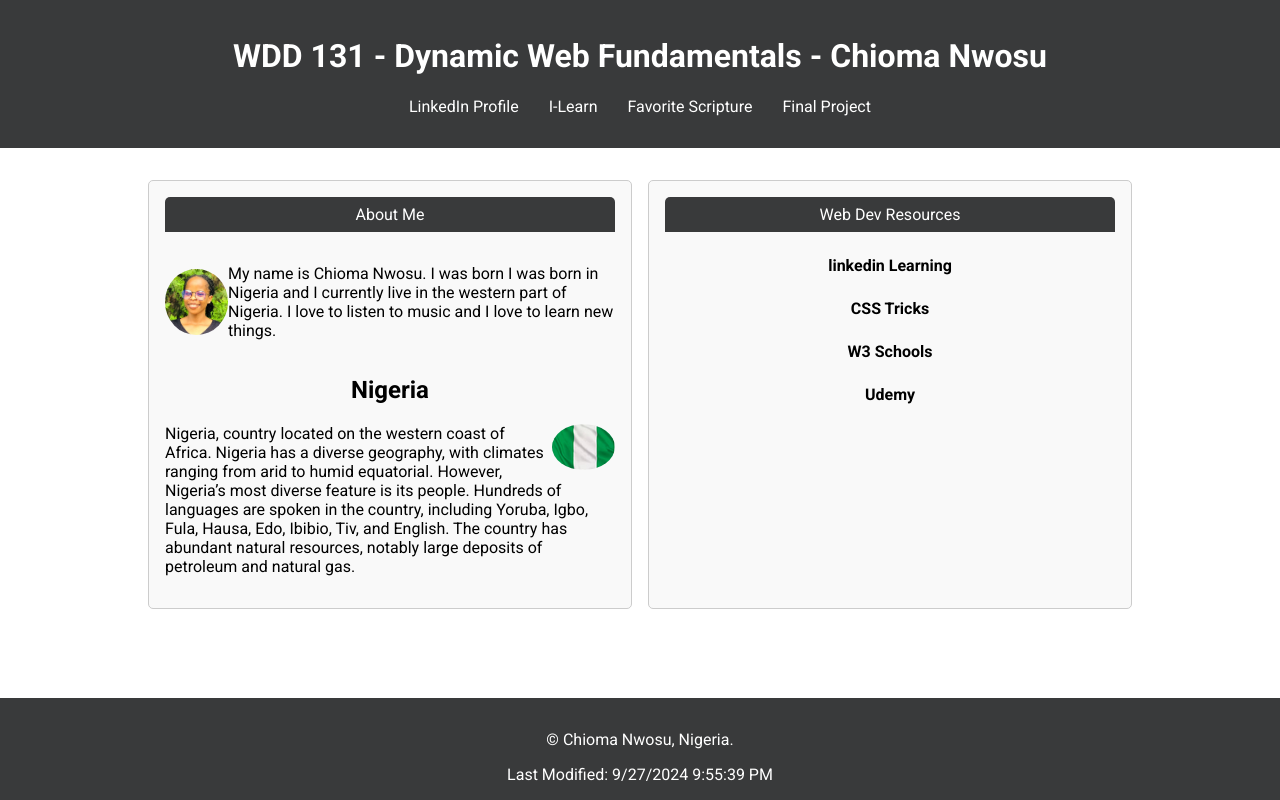
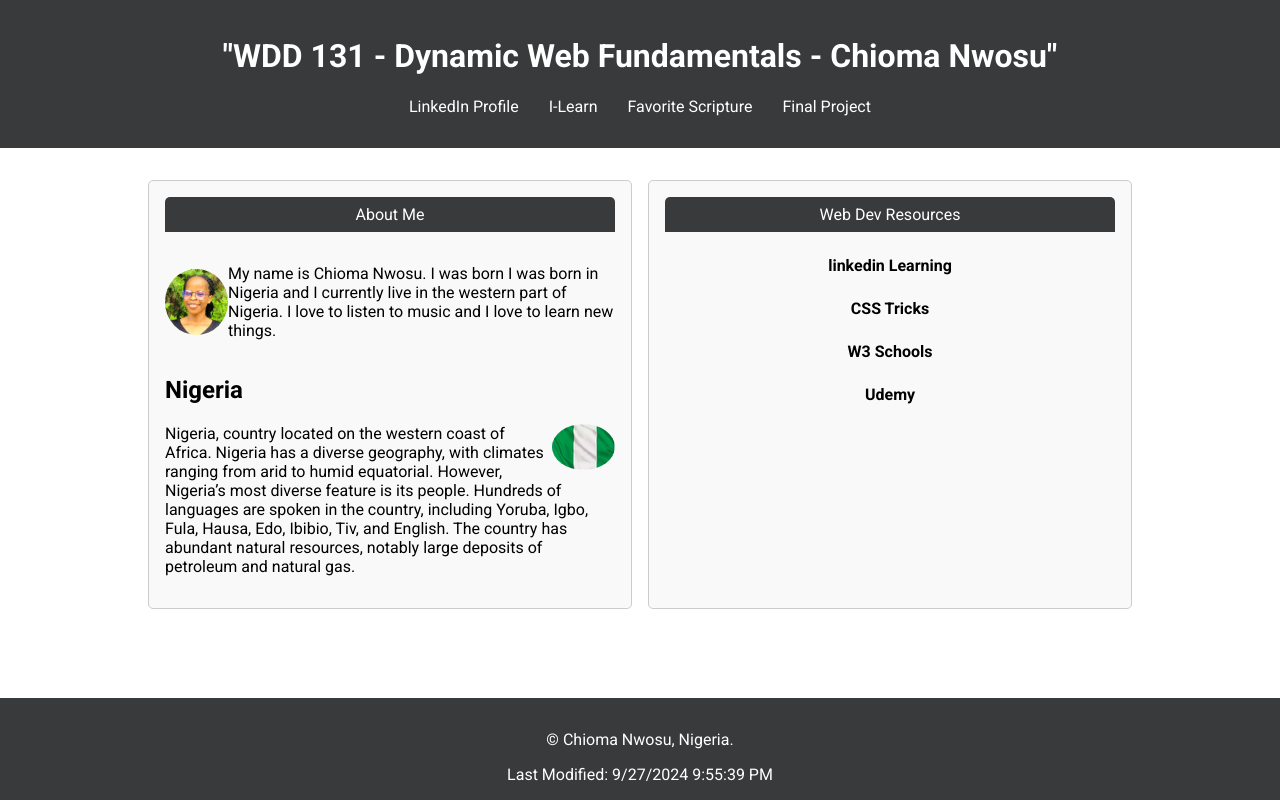
Before and after one commit to Totonzinto/wdd131, a plain HTML site: page index.html in a window 1280 px wide. Drawn offline with Linux system fonts and the light colour scheme.

Commit message:
made some changes

```diff
--- a/index.html
+++ b/index.html
@@ -3,17 +3,18 @@
 <head>
     <meta charset="UTF-8">
     <meta name="viewport" content="width=device-width, initial-scale=1.0">
-    <title>WDD 131 - Dynamic Web Fundamentals - Chioma Nwosu</title>
-    <meta name="description" content="My name is Chioma Nwosu, I am from Nigeria,and my country is located on the western coast of Africa. The country has abundant natural resources, notably large deposits of petroleum and natural gas.">
+    <title>"WDD 131 - Dynamic Web Fundamentals - Chioma Nwosu"</title>
+    <meta name="description" content="Dynamic Web Fundamentals Example">
     <meta name="author" content="Chioma Nwosu">
     <link rel="preconnect" href="https://fonts.googleapis.com">
     <link rel="preconnect" href="https://fonts.gstatic.com" crossorigin>
     <link href="https://fonts.googleapis.com/css2?family=Roboto:ital,wght@0,100;0,300;0,400;0,500;0,700;0,900;1,100;1,300;1,400;1,500;1,700;1,900&display=swap" rel="stylesheet">
     <link rel="stylesheet" href="styles/base.css">
     <script src="scripts/getdates.js" defer></script>
+</head>
 <body>
     <header>
-        <h1>WDD 131 - Dynamic Web Fundamentals - Chioma Nwosu</h1>
+        <h1>"WDD 131 - Dynamic Web Fundamentals - Chioma Nwosu"</h1>
         <nav>
             <ul>
                 <li><a href="https://www.linkedin.com/in/chioma-nwosu-53582823a/">LinkedIn Profile</a></li>
@@ -32,7 +33,7 @@
                 <p>My name is Chioma Nwosu. I was born I was born in Nigeria and I currently live in the western part of Nigeria. I love to listen to music and I love to learn new things.</p>
                 </div>
 
-                <h2>Nigeria</h2>
+                <h1>Nigeria</h1>
                 <img src="images/flag.png" alt="Nigerian flag">
                 <p>Nigeria, country located on the western coast of Africa. Nigeria has a diverse geography, with climates ranging from arid to humid equatorial. However, Nigeria’s most diverse feature is its people. Hundreds of languages are spoken in the country, including Yoruba, Igbo, Fula, Hausa, Edo, Ibibio, Tiv, and English. The country has abundant natural resources, notably large deposits of petroleum and natural gas.</p>
                 </section>
--- a/styles/base.css
+++ b/styles/base.css
@@ -84,9 +84,6 @@ main {
   border-radius: 5px 5px 0 0;
   margin-bottom: 1rem;
 }
-h2{
-  text-align: center;
-}
 
 .about-container {
   display: flex;
```
